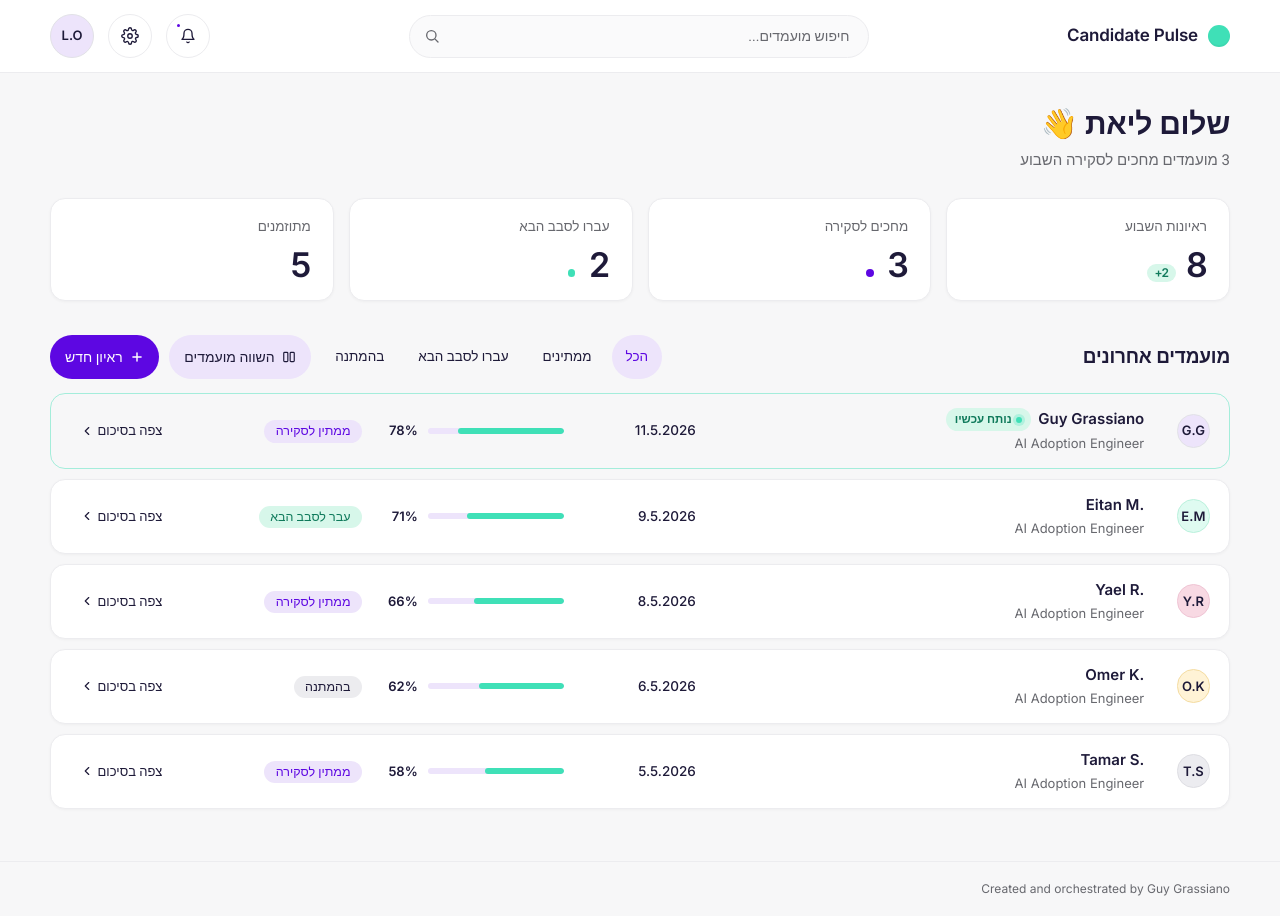
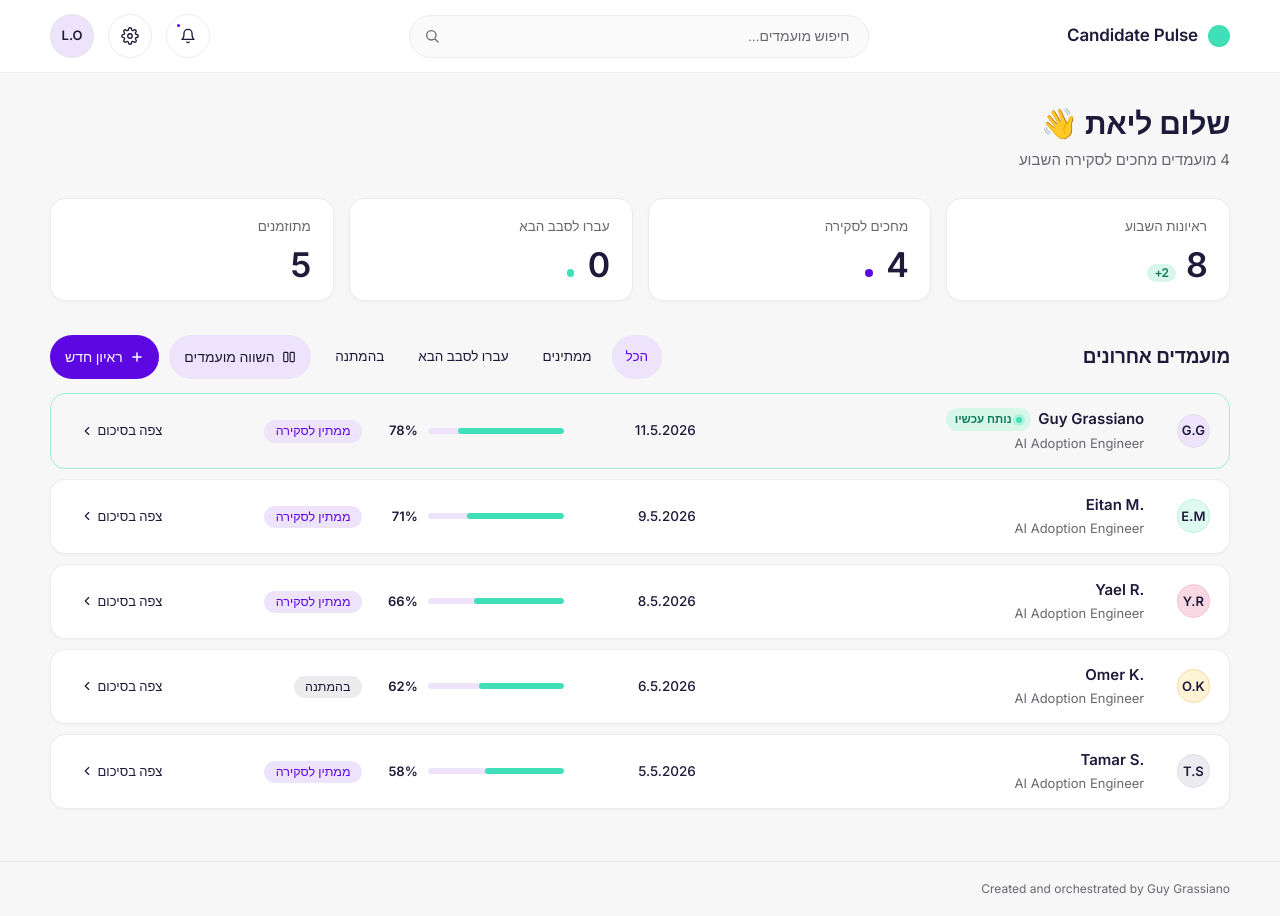
Before and after one commit to Grassiano/candidate-pulse, a Next.js app: page / in a window 1280 px wide. Built offline with nearby package versions, Linux system fonts and the light colour scheme.

Commit message:
All candidates 'Awaiting review' — no presumption; stats now dynamic from data

```diff
--- a/app/page.tsx
+++ b/app/page.tsx
@@ -23,6 +23,9 @@ export default function DashboardPage() {
   const [newInterviewOpen, setNewInterviewOpen] = useState(false);
 
   const visible = filter === "all" ? candidates : candidates.filter((c) => c.status === filter);
+  const awaitingCount = candidates.filter((c) => c.status === "awaiting").length;
+  const advancedCount = candidates.filter((c) => c.status === "advanced").length;
+  const onHoldCount = candidates.filter((c) => c.status === "on-hold").length;
 
   return (
     <>
@@ -37,7 +40,7 @@ export default function DashboardPage() {
                 {t("greeting")} <span className="font-normal">👋</span>
               </h1>
               <div className="text-(--color-cp-muted) text-[14px] sm:text-[15px] mt-[6px]">
-                {t("greetingSub")}
+                <span className="latin">{awaitingCount}</span> {t("greetingSub")}
               </div>
             </div>
           </div>
@@ -45,8 +48,8 @@ export default function DashboardPage() {
           {/* Stats */}
           <div className="grid grid-cols-2 sm:grid-cols-4 gap-3 sm:gap-4 mb-7 sm:mb-9">
             <StatCard label={t("statInterviewsThisWeek")} value="8" trend="+2" />
-            <StatCard label={t("statAwaiting")} value="3" dotColor="bg-(--color-purple)" />
-            <StatCard label={t("statAdvanced")} value="2" dotColor="bg-(--color-mint)" />
+            <StatCard label={t("statAwaiting")} value={String(awaitingCount)} dotColor="bg-(--color-purple)" />
+            <StatCard label={t("statAdvanced")} value={String(advancedCount)} dotColor="bg-(--color-mint)" />
             <StatCard label={t("statScheduled")} value="5" />
           </div>
 
--- a/lib/data.ts
+++ b/lib/data.ts
@@ -32,7 +32,7 @@ export const candidates: Candidate[] = [
     role: "AI Adoption Engineer",
     interviewDate: "9.5.2026",
     fitPct: 71,
-    status: "advanced",
+    status: "awaiting",
     avatarTone: "mint",
   },
   {
--- a/lib/i18n.ts
+++ b/lib/i18n.ts
@@ -16,8 +16,8 @@ export const strings = {
   // Dashboard
   greeting: { he: "שלום ליאת", en: "Hi Liat" },
   greetingSub: {
-    he: "3 מועמדים מחכים לסקירה השבוע",
-    en: "3 candidates awaiting review this week",
+    he: "מועמדים מחכים לסקירה השבוע",
+    en: "candidates awaiting review this week",
   },
   statInterviewsThisWeek: { he: "ראיונות השבוע", en: "Interviews this week" },
   statAwaiting: { he: "מחכים לסקירה", en: "Awaiting review" },
```
